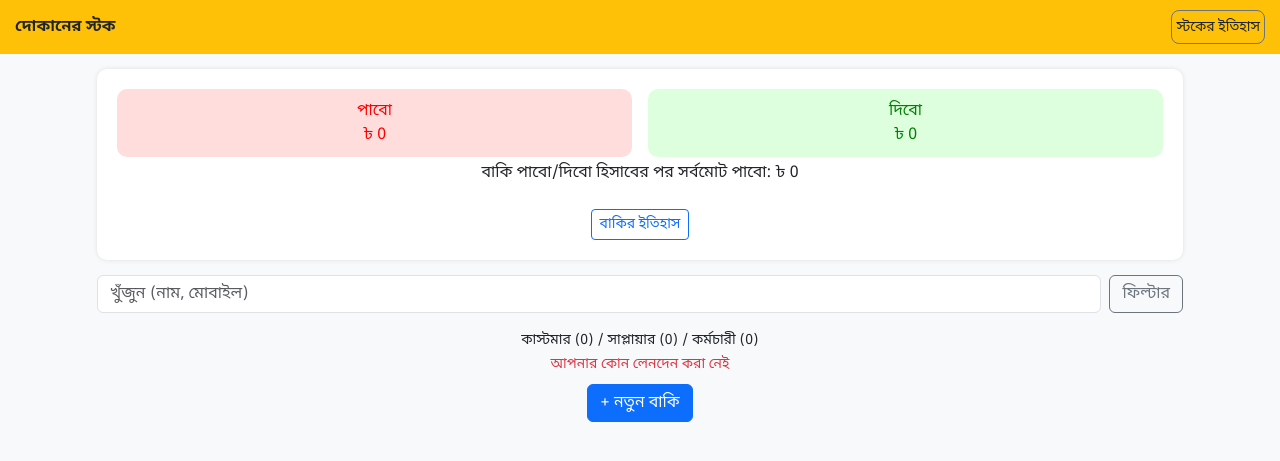
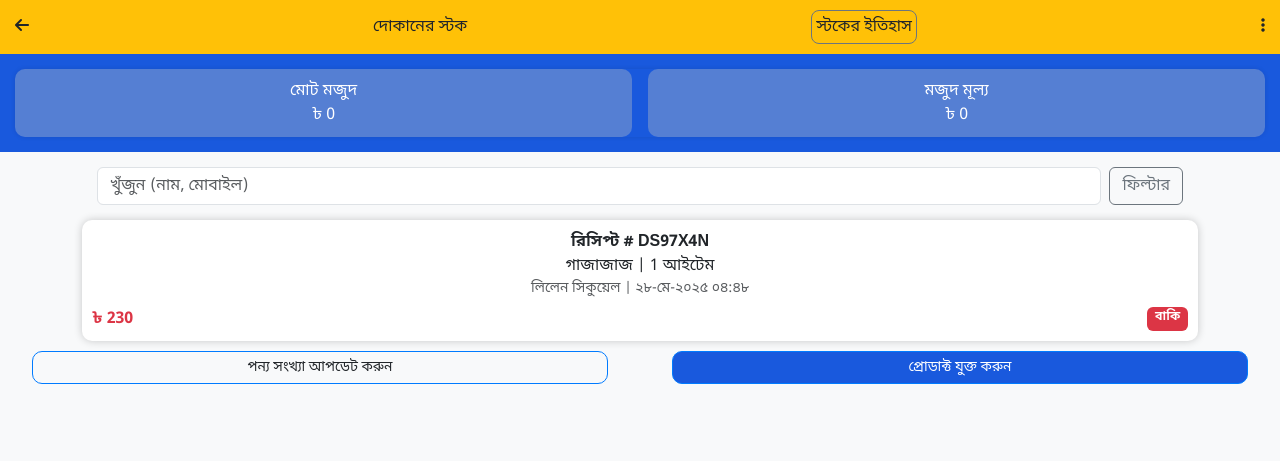
Before and after one commit to TanveerBhuiyan707/amar-hishab, a PHP site: page /shopStock.php in a window 1280 px wide. Shown: the top 461 px of the page. Run offline with PHP 8.4, Linux system fonts and the light colour scheme.

Commit message:
shopStock page updated

```diff
--- a/shopStock.php
+++ b/shopStock.php
@@ -4,6 +4,7 @@
   <meta charset="UTF-8">
   <meta name="viewport" content="width=device-width, initial-scale=1">
   <title>বাকির খাতা</title>
+      <link rel="stylesheet" href="https://cdnjs.cloudflare.com/ajax/libs/font-awesome/6.5.0/css/all.min.css">
   <link href="https://cdn.jsdelivr.net/npm/bootstrap@5.3.0/dist/css/bootstrap.min.css" rel="stylesheet">
   <script src="https://cdn.jsdelivr.net/npm/bootstrap@5.3.0/dist/js/bootstrap.bundle.min.js"></script>
   <link href="https://cdn.jsdelivr.net/npm/bootstrap@5.3.0/dist/css/bootstrap.min.css" rel="stylesheet">
@@ -20,22 +21,30 @@
       justify-content: space-between;
     }
     .balance-box {
-      padding: 20px;
-      background: #fff;
+      /* padding: 20px; */
+      /* background: #fff; */
       border-radius: 10px;
-      margin: 15px;
+      /* margin: 15px; */
       box-shadow: 0 0 5px rgba(0,0,0,0.1);
       text-align: center;
     }
+    .blue-box{
+      background-color: #1959dd;
+      color: white;
+      padding: 15px;
+      /* border-radius: 10px; */
+      /* margin: 15px; */
+    }
     .badge-red {
-      background-color: #ffdddd;
-      color: red;
+      background-color: #557fd3;
+      color: #ffffff;
       border-radius: 10px;
       padding: 10px;
+      margin-right:0;
     }
     .badge-green {
-      background-color: #ddffdd;
-      color: green;
+      background-color: #557fd3;
+      color: #ffffff;
       border-radius: 10px;
       padding: 10px;
     }
@@ -50,27 +59,57 @@
     .search-filter {
       margin: 15px;
     }
+    .receipt-card {
+      background-color: white;
+      padding: 10px;
+      border-radius: 10px;
+      margin-bottom: 10px;
+      box-shadow:0 0 8px rgba(0, 0, 0, 0.2);
+    }
+    .last-item{
+      width: 100%;
+    }
+    /* .item-1{
+      width: 50%;
+    }*/
+    .item-2{
+      background: #1959dd;
+      color: white;
+    }
+    .r{
+      width: 45%;
+      border:1px solid #007bff;
+      border-radius: 10px;
+      padding: 5px;
+      display: flex;
+      align-items: center;
+      justify-content: center;
+      text-align: center;
+    }
+    .r span{
+      font-size:14px
+    }
   </style>
 </head>
 <body>
 
   <div class="top-bar">
-    <div><strong>দোকানের স্টক</strong></div>
-    <div class="border p-1 rounded-3 border-secondary"><small>স্টকের ইতিহাস</small></div>
-    <!-- <div>
-      <img src="https://img.icons8.com/?size=24&id=7625&format=png" alt="PDF" width="24">
-      <img src="https://img.icons8.com/ios-glyphs/30/000000/help.png" alt="Help" width="24">
-    </div> -->
+    <div class="back-btn"><i class="fas fa-arrow-left"></i></div>
+    <div><span>দোকানের স্টক</span></div>
+    <div class="border p-1 rounded-3 border-secondary"><span>স্টকের ইতিহাস</span></div>
+    <div><i class="fa-solid fa-ellipsis-vertical"></i></div>
+
   </div>
-<main class="container h-100">
-  <div class="balance-box">
-    <div class="d-flex justify-content-between">
-      <div class="badge-red w-50 me-2">পাবো <br> ৳ 0</div>
-      <div class="badge-green w-50 ms-2">দিবো <br> ৳ 0</div>
+  <div class="blue-box">
+    <div class="balance-box">
+      <div class="d-flex justify-content-between">
+        <div class="badge-red w-50 me-2">মোট মজুদ <br> ৳ 0</div>
+        <div class="badge-green w-50 ms-2">মজুদ মূল্য <br> ৳ 0</div>
+      </div>
     </div>
-    <p class="mt-1">বাকি পাবো/দিবো হিসাবের পর সর্বমোট পাবো: ৳ 0</p>
-    <button class="btn btn-outline-primary btn-sm mt-2">বাকির ইতিহাস</button>
   </div>
+  <main class="container h-100">
+
 
   <div class="search-filter d-flex">
     <input type="text" class="form-control me-2" placeholder="খুঁজুন (নাম, মোবাইল)">
@@ -78,8 +117,15 @@
   </div>
 
   <div class="text-center mb-2">
-    <small>কাস্টমার (0) / সাপ্লায়ার (0) / কর্মচারী (0)</small><br>
-    <small class="text-danger">আপনার কোন লেনদেন করা নেই</small>
+   <div class="receipt-card">
+      <div><strong>রিসিপ্ট # DS97X4N</strong></div>
+      <div>গাজাজাজ | 1 আইটেম</div>
+      <div class="text-muted small">লিলেন সিকুয়েল | ২৮-মে-২০২৫ ০৪:৪৮</div>
+      <div class="d-flex justify-content-between mt-2">
+        <div class="fw-bold text-danger">৳ 230</div>
+        <span class="badge bg-danger">বাকি</span>
+      </div>
+    </div>
   </div>
 <!--
   <div class="bottom-info">
@@ -87,9 +133,10 @@
     <a href="#">সাবস্ক্রিপশন আপগ্রেড করুন →</a>
   </div> -->
 
-  <div class="text-center mb-4">
-    <button class="btn btn-primary">+ নতুন বাকি</button>
-  </div>
 </main>
+<div class="last-item d-flex justify-content-around mb-3">
+  <div class="item-1 r"><span> পন্য সংখ্যা আপডেট করুন</span></div>
+  <div class="item-2 r"><span>প্রোডাক্ট যুক্ত করুন</span></div>
+</div>
 </body>
 </html>
```
Also changed, not shown: sales_ledger.php (+2 -9 lines).
